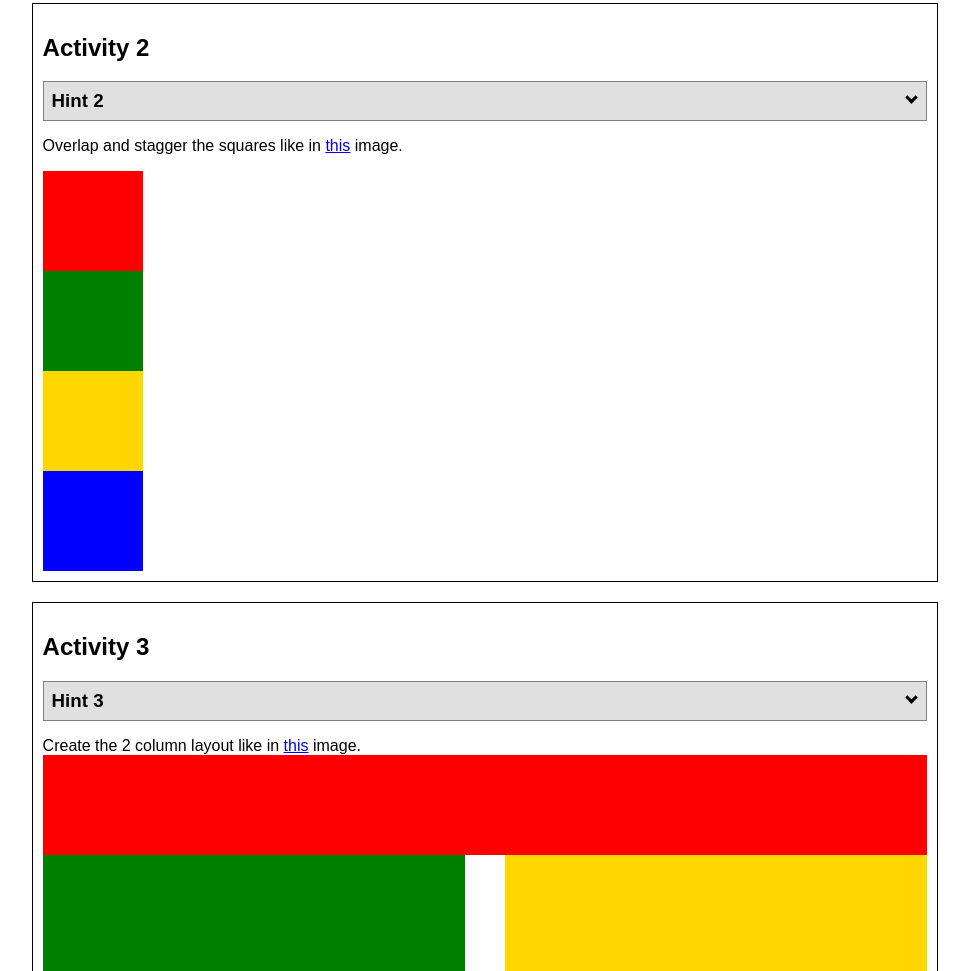
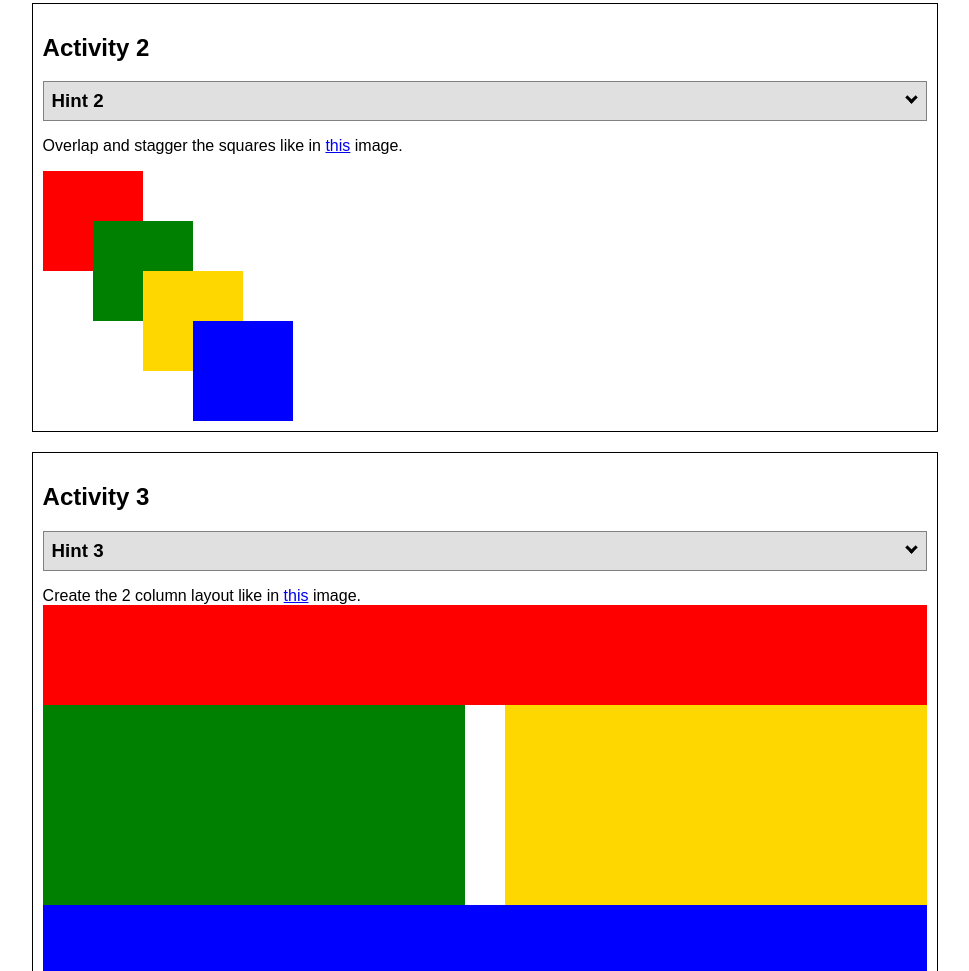
Before and after one commit to Russell161/wdd130, a plain HTML site: page positioning/positioning.html in a window 1280 px wide. Shown: the part 955-1926 px from the top of the page, without its empty margins (155-1124 px from the left). Drawn offline with Linux system fonts and the light colour scheme.

Commit message:
homework

```diff
--- a/positioning/positionstyles.css
+++ b/positioning/positionstyles.css
@@ -37,36 +37,36 @@ grid-column: 1/3;
 .content2 {
   /* This is the parent of the activity 2 boxes. */
   display: grid;
-  /* grid-template-columns: repeat(5, 50px); */
+  grid-template-columns: repeat(5, 50px);
 
 }
 .red2 {
   width: 100px;
   height: 100px;
   background-color: red;
-  /* grid-column: 1/3;
-  grid-row: 1/3; */
+  grid-column: 1/3;
+  grid-row: 1/3;
 }
 .green2 {
   width: 100px;
   height: 100px;
   background-color: green;
-  /* grid-column: 2/4;
-  grid-row: 2/4; */
+  grid-column: 2/4;
+  grid-row: 2/4;
 }
 .yellow2 {
   width: 100px;
   height: 100px;
   background-color: gold;
-  /* grid-column: 3/5;
-  grid-row: 3/5; */
+  grid-column: 3/5;
+  grid-row: 3/5;
 }
 .blue2 {
   width: 100px;
   height: 100px;
   background-color: blue;
-  /* grid-column: 4/6;
-  grid-row: 4/6; */
+  grid-column: 4/6;
+  grid-row: 4/6;
 }
 /* Activity 3 styles */
 .content3 {
```
